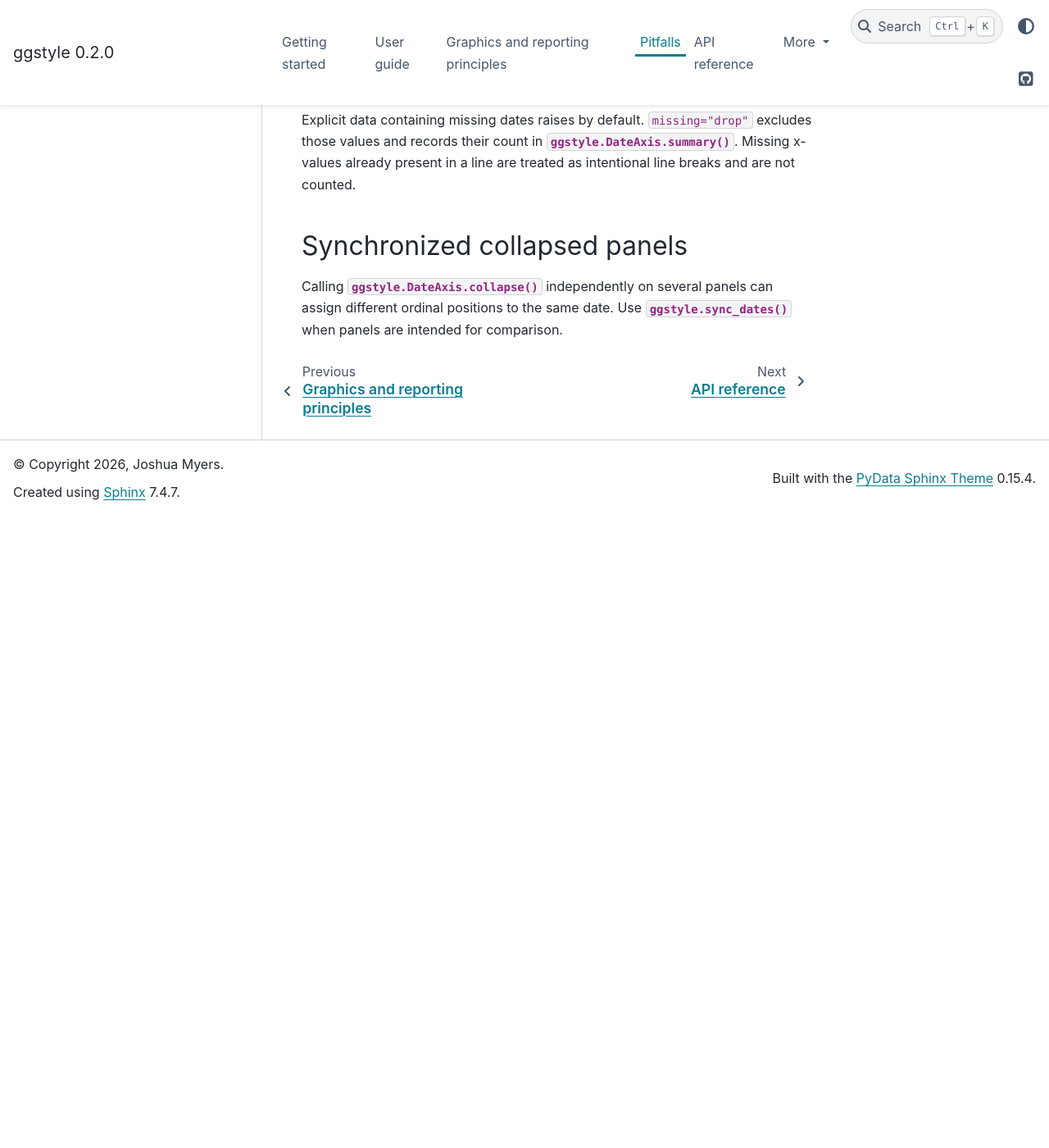
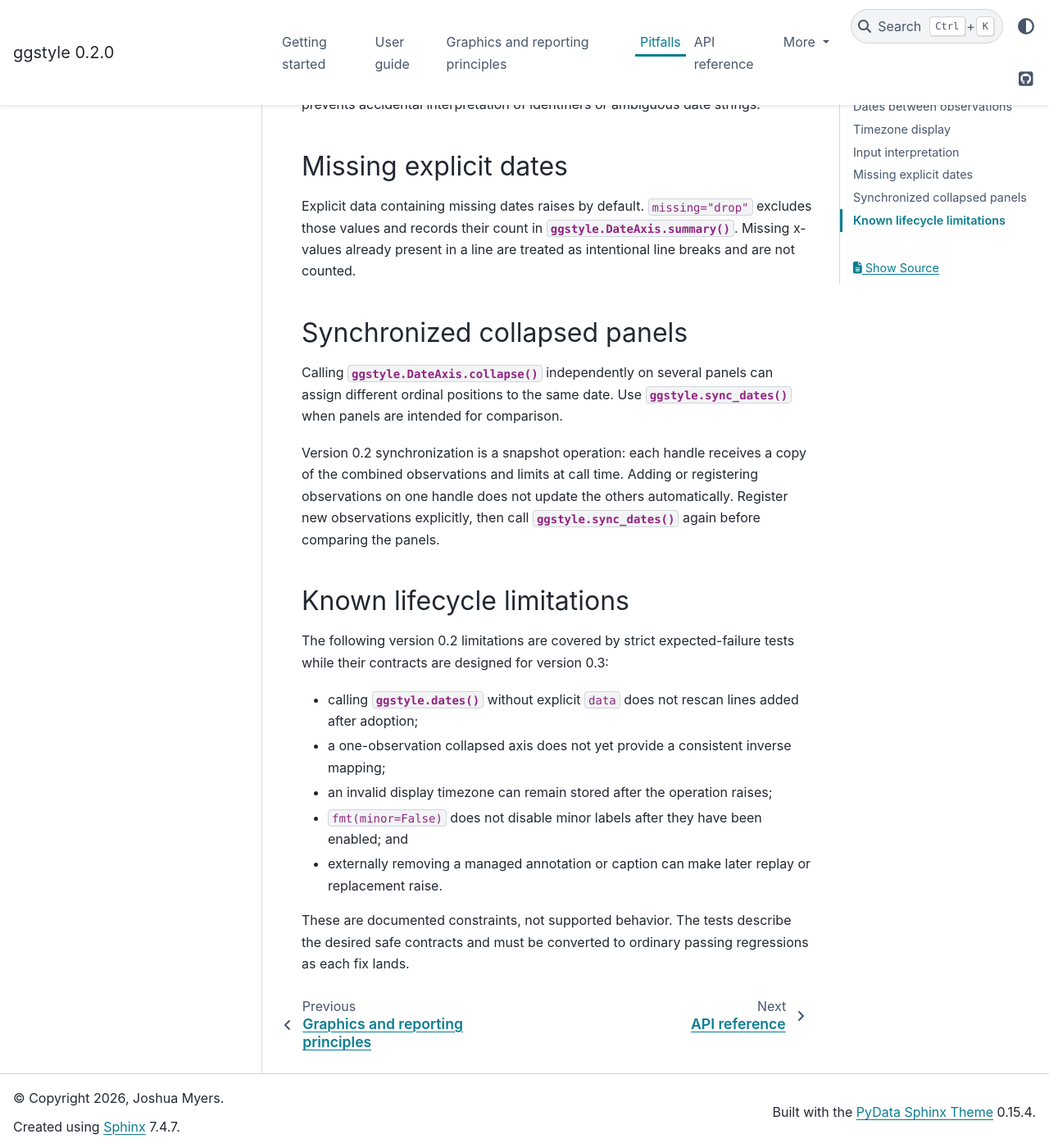
Before and after one commit to joshuamyers22/ggstyle, a Sphinx documentation site: the page built from docs/source/pitfalls.rst, in a window 1280 px wide and 1400 px high, scrolled down 1175 px. Shown: the whole window at 82% size. Built offline with Sphinx 7.4.7 and the PyData theme 0.15.4, drawn with Linux system fonts in a browser that asks for light colours; before the commit the page ends 1805 px from its top, so only the background shows below that; some of the changed text lies outside the part shown.

Commit message:
Document v0.2 safety gaps

```diff
--- a/docs/source/index.rst
+++ b/docs/source/index.rst
@@ -5,8 +5,8 @@
 ``Axes`` and keeps tick placement, label formatting, visible range, grid cadence, and
 date-space annotations independently configurable.
 
-Version 0.1 is the first public release. Read :doc:`pitfalls` before using collapsed axes
-in production figures.
+Version 0.2 provides the date axis and nine ggplot2-inspired themes. Read :doc:`pitfalls`
+before using collapsed axes in production figures.
 
 Start here
 ----------
--- a/docs/source/pitfalls.rst
+++ b/docs/source/pitfalls.rst
@@ -14,9 +14,12 @@
 Unsupported artist remapping
 ----------------------------
 
-Version 0.1 remaps ``Line2D`` artists when switching coordinate modes. Collections made
-by ``scatter`` and ``fill_between`` are not remapped. Collapse the axis before creating
-those artists, or keep the axis in ``show`` mode.
+Version 0.2 remaps ``Line2D`` artists when switching coordinate modes. Collections made
+by ``scatter`` and ``fill_between`` are not remapped. Creating a collection before or
+after collapsing is unsafe: existing collections retain matplotlib date numbers, and new
+collections receive date numbers even though the collapsed axis uses observation
+ordinals. Keep the axis in ``show`` mode whenever those collections are present. There is
+currently no supported creation order or automatic collection-remapping workaround.
 
 Dates between observations
 --------------------------
@@ -52,3 +55,25 @@
 Calling :meth:`ggstyle.DateAxis.collapse` independently on several panels can assign
 different ordinal positions to the same date. Use :func:`ggstyle.sync_dates` when panels
 are intended for comparison.
+
+Version 0.2 synchronization is a snapshot operation: each handle receives a copy of the
+combined observations and limits at call time. Adding or registering observations on one
+handle does not update the others automatically. Register new observations explicitly,
+then call :func:`ggstyle.sync_dates` again before comparing the panels.
+
+Known lifecycle limitations
+---------------------------
+
+The following version 0.2 limitations are covered by strict expected-failure tests while
+their contracts are designed for version 0.3:
+
+* calling :func:`ggstyle.dates` without explicit ``data`` does not rescan lines added
+  after adoption;
+* a one-observation collapsed axis does not yet provide a consistent inverse mapping;
+* an invalid display timezone can remain stored after the operation raises;
+* ``fmt(minor=False)`` does not disable minor labels after they have been enabled; and
+* externally removing a managed annotation or caption can make later replay or
+  replacement raise.
+
+These are documented constraints, not supported behavior. The tests describe the desired
+safe contracts and must be converted to ordinary passing regressions as each fix lands.
```
Also changed, not shown: CHANGELOG.md (+9 -0 lines), README.md (+10 -4 lines), docs/source/user-guide.rst (+7 -3 lines), ggstyle-plan.md (+3 -4 lines), 3 other files.
